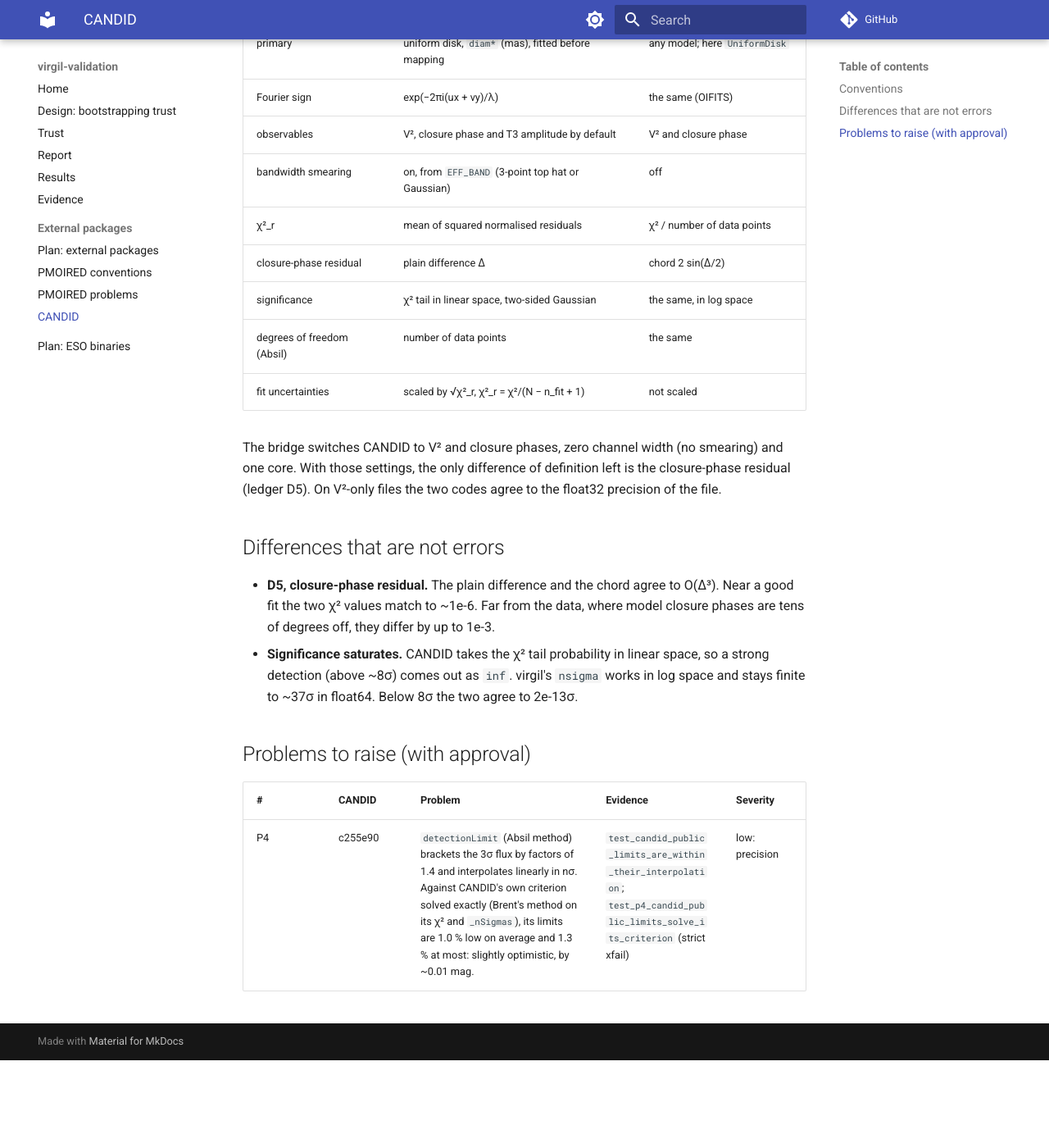
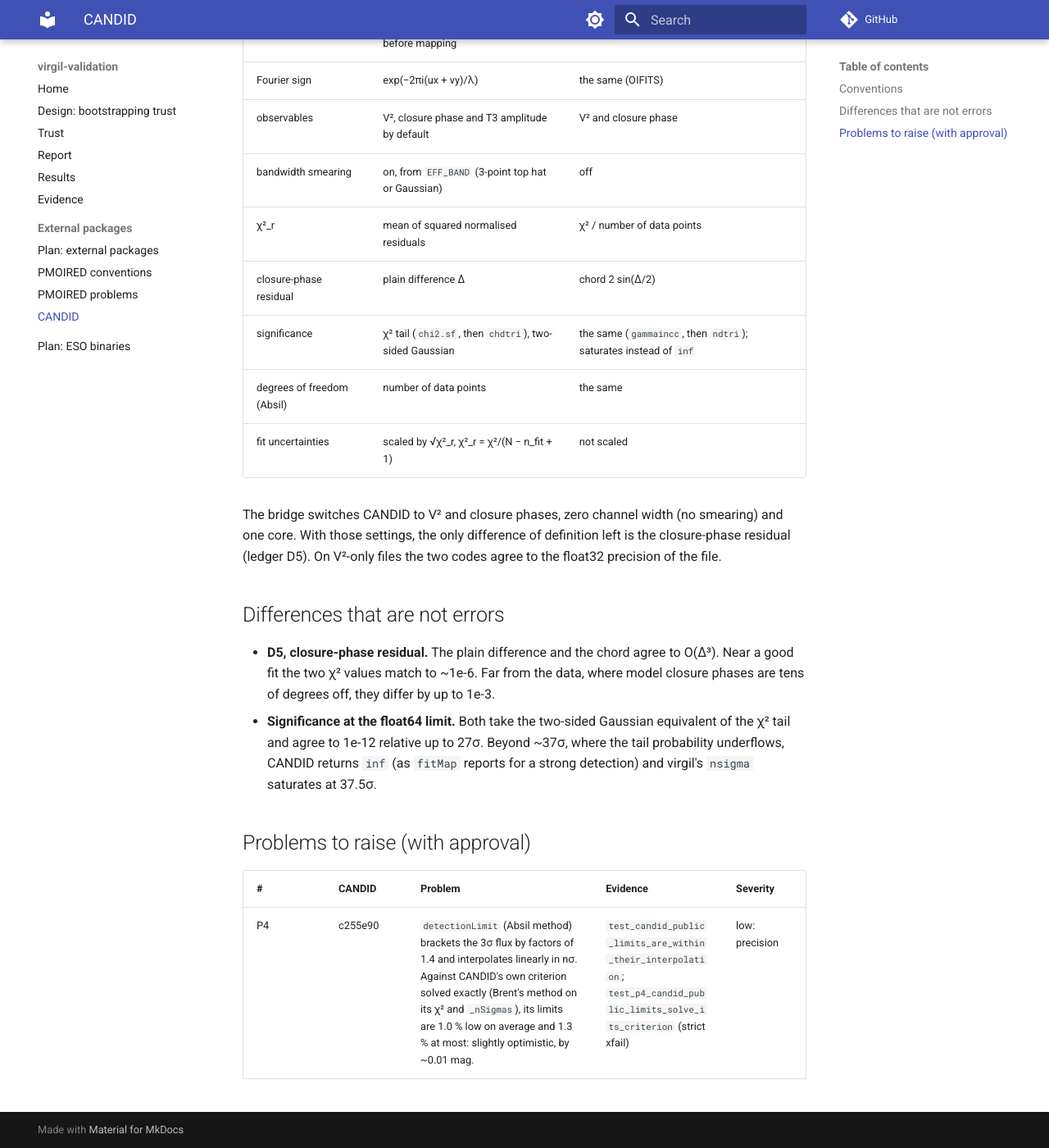
Before and after one commit to benjaminpope/virgil-validation, an MkDocs documentation site: the page built from docs/candid_notes.md, in a window 1280 px wide and 1400 px high, scrolled down 593 px. Shown: the whole window at 82% size. Built offline with MkDocs 1.6.1 and Material for MkDocs 9.7.7, drawn with Linux system fonts in a browser that asks for light colours; comment, search, counter and statistics services are not loaded; before the commit the page ends 1886 px from its top, so only the background shows below that.

Commit message:
Address review: CANDID provenance, clean pinned install, nsigma range, findings tables
- setup_candid.sh forces a clean detached checkout and cleans after the build.
- Evidence headers record the CANDID actually run (interpreter, version, file)
  and the pinned commit only for the managed, clean environment.
- available() accepts CANDID_PYTHON as a command on PATH.
- CANDID's significance is finite to ~37 sigma, not 8: notes, report and
  test corrected (now compared up to 27 sigma, 1e-12 relative).
- README: finding 9, and a table of differences with other packages (D2-D5,
  P1-P4).

Co-Authored-By: Claude Opus 5.5 <noreply@anthropic.com>

```diff
--- a/docs/candid_notes.md
+++ b/docs/candid_notes.md
@@ -23,7 +23,7 @@ Pinned by `tests/test_candid.py`.
 | bandwidth smearing | on, from `EFF_BAND` (3-point top hat or Gaussian) | off |
 | χ²_r | mean of squared normalised residuals | χ² / number of data points |
 | closure-phase residual | plain difference Δ | chord 2 sin(Δ/2) |
-| significance | χ² tail in linear space, two-sided Gaussian | the same, in log space |
+| significance | χ² tail (`chi2.sf`, then `chdtri`), two-sided Gaussian | the same (`gammaincc`, then `ndtri`); saturates instead of `inf` |
 | degrees of freedom (Absil) | number of data points | the same |
 | fit uncertainties | scaled by √χ²_r, χ²_r = χ²/(N − n_fit + 1) | not scaled |
 
@@ -38,10 +38,11 @@ the two codes agree to the float32 precision of the file.
   to O(Δ³). Near a good fit the two χ² values match to ~1e-6. Far from the
   data, where model closure phases are tens of degrees off, they differ by
   up to 1e-3.
-* **Significance saturates.** CANDID takes the χ² tail probability in
-  linear space, so a strong detection (above ~8σ) comes out as `inf`.
-  virgil's `nsigma` works in log space and stays finite to ~37σ in
-  float64. Below 8σ the two agree to 2e-13σ.
+* **Significance at the float64 limit.** Both take the two-sided Gaussian
+  equivalent of the χ² tail and agree to 1e-12 relative up to 27σ. Beyond
+  ~37σ, where the tail probability underflows, CANDID returns `inf` (as
+  `fitMap` reports for a strong detection) and virgil's `nsigma`
+  saturates at 37.5σ.
 
 ## Problems to raise (with approval)
 
```
Also changed, not shown: README.md (+14 -2 lines), docs/report.md (+1 -1 lines), docs/trust.md (+1 -1 lines), 5 other files.
